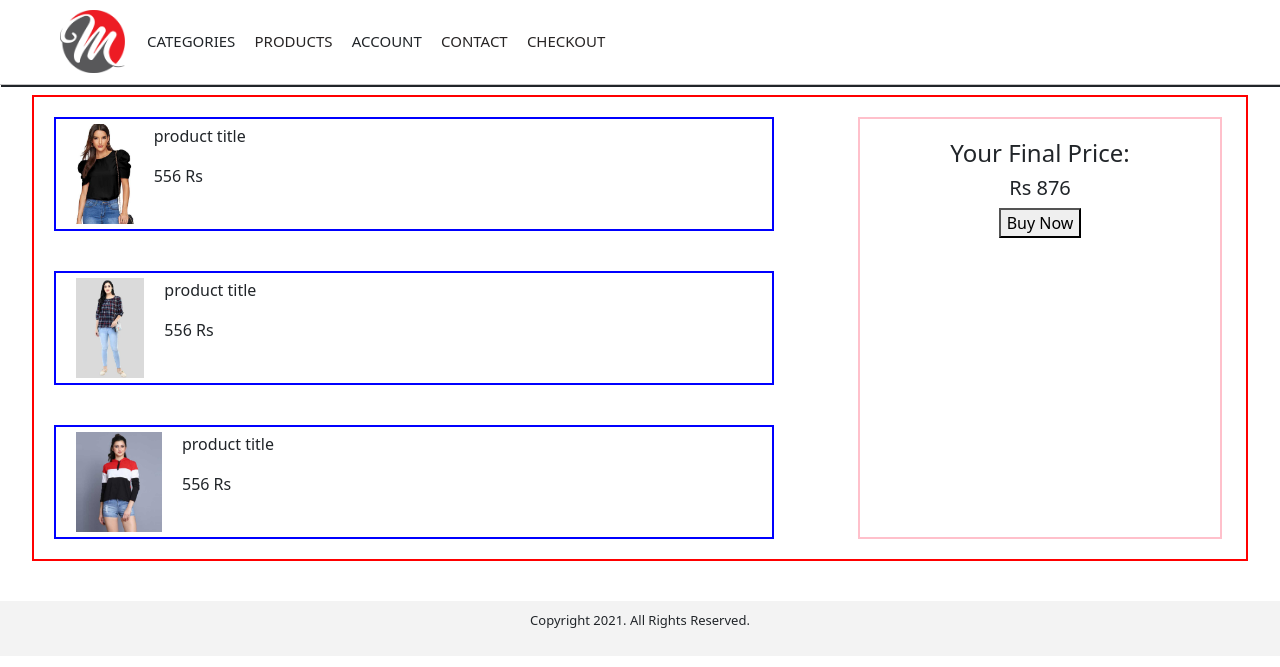
After one commit to rahulbagga/ecommercephp, a PHP site: page /checkout.html in a window 1280 px wide. The commit adds this page. Shown: the top 667 px of the page. Run offline with PHP 8.4, Linux system fonts and the light colour scheme.

Commit message:
Fourth commit

```diff
--- /dev/null
+++ b/checkout.html
@@ -0,0 +1,75 @@
+<!DOCTYPE html>
+<html lang="en">
+<head>
+    <meta charset="UTF-8">
+    <meta http-equiv="X-UA-Compatible" content="IE=edge">
+    <meta name="viewport" content="width=device-width, initial-scale=1.0">
+    <link rel = "stylesheet" href="bootstrap/css/bootstrap.min.css" type="text/css">
+    <link rel = "stylesheet" href="css/main.css" type="text/css">
+    <title>Myntra</title>
+</head>
+<body>
+    <div id="fscreen">
+
+
+    <header>
+        <nav>
+            <div id="logoheader">
+                <a href="index.html"><img id="imglogo" src="img/logo.png"></a>
+            </div>
+
+            <ul>
+
+                <li>CATEGORIES</li>
+                <li><a href="products.html">PRODUCTS</a></li>
+                <li>ACCOUNT</li>
+                <li><a href="contact.html">CONTACT</a></li>
+                <li><a href="checkout.html">CHECKOUT</a></li>
+            </ul>
+        </nav>
+    </header>
+    <main>
+       <!--- <img src ="img/back.png"> -->
+       <div id="checkoutcontainer">
+                <div id="checkoutleftcontainer">
+                    <div class="checkoutproductsbox">
+                        <img src="img/products/products1.jpg">
+                        <div id="checkoutleft">
+                            <p>product title</p>
+                            <p class="checkoutsingleprice">556 Rs</p>
+                        </div>
+                    </div>
+
+                    <div class="checkoutproductsbox">
+                        <img src="img/products/products2.jpg">
+                        <div id="checkoutleft">
+                            <p>product title</p>
+                            <p class="checkoutsingleprice">556 Rs</p>
+                        </div>
+                    </div>
+                    <div class="checkoutproductsbox">
+                        <img src="img/products/products3.jpg">
+                        <div id="checkoutleft">
+                            <p>product title</p>
+                            <p class="checkoutsingleprice">556 Rs</p>
+                        </div>
+                    </div>
+
+                </div>
+                <div id="checkoutfinalbox">
+                    <h4>Your Final Price: </h4>
+                    <h5>Rs 876</h5>
+                    <button>Buy Now</button>
+                </div>
+
+       </div>
+
+    </main>
+
+    <footer>
+        <p>Copyright 2021. All Rights Reserved.</p>
+    </footer>
+    </div>
+    <script src="bootstrap/js/bootstrap.min.js"></script>
+</body>
+</html>
--- a/contact.html
+++ b/contact.html
@@ -21,7 +21,7 @@
                 <li><a href="products.html">PRODUCTS</a></li>
                 <li>ACCOUNT</li>
                 <li><a href="contact.html">CONTACT</a></li>
-                <li>CHECKOUT</li>
+                <li><a href="checkout.html">CHECKOUT</a></li>
             </ul>
         </nav>
     </header>
--- a/css/main.css
+++ b/css/main.css
@@ -166,8 +166,8 @@ div.productsblock {
 div.productsimgbox {
   display: block;
   width: 90%;
-  height: 70%;
-  margin: 25px auto 0px auto;
+  height: 60%;
+  margin: 25px auto 10px auto;
   border-bottom: rgb(214, 228, 214) 1px solid;
 }
 div.productsimgbox img {
@@ -175,10 +175,11 @@ div.productsimgbox img {
   width: 80%;
   max-width: 200px;
   max-height: 90%;
-  margin: 2px auto 0px auto;
+  margin: 12px auto 0px auto;
+  overflow: hidden;
 }
 div.productsdata {
-  margin-top: 2px;
+  margin-top: 5px;
   margin-left: 10px;
   text-align: left;
   font-size: 14px;
@@ -186,4 +187,38 @@ div.productsdata {
 p.productsprice {
   margin-bottom: 1px;
   text-align: center;
+  margin-left: 0;
+  margin-right: 2px;
 }
+
+/*checkout page*/
+div#checkoutcontainer {
+  display: flex;
+  border: red 2px solid;
+  width: 95%;
+  margin: 10px auto 10px auto;
+}
+div.checkoutproductsbox {
+  display: flex;
+  width: 90%;
+  border: blue 2px solid;
+  max-height: 150px;
+  padding: 5px 20px 5px 20px;
+  margin: 20px;
+  float: left;
+  clear: right;
+}
+div.checkoutproductsbox img {
+  max-height: 100px;
+  margin-right: 20px;
+}
+div#checkoutfinalbox {
+  display: block;
+  width: 30%;
+  margin: 20px auto 20px auto;
+  padding-top: 20px;
+  text-align: center;
+  border: pink 2px solid;
+  clear: left;
+  float: right;
+}
--- a/index.html
+++ b/index.html
@@ -24,7 +24,7 @@
                 <li><a href="products.html">PRODUCTS</a></li>
                 <li>ACCOUNT</li>
                 <li><a href="contact.html">CONTACT</a></li>
-                <li>CHECKOUT</li>
+                <li><a href="checkout.html">CHECKOUT</a></li>
             </ul>
         </nav>
     </header>
--- a/products.html
+++ b/products.html
@@ -24,7 +24,7 @@
                 <li><a href="products.html">PRODUCTS</a></li>
                 <li>ACCOUNT</li>
                 <li><a href="contact.html">CONTACT</a></li>
-                <li>CHECKOUT</li>
+                <li><a href="checkout.html">CHECKOUT</a></li>
             </ul>
         </nav>
     </header>
--- a/productview.html
+++ b/productview.html
@@ -24,7 +24,7 @@
                 <li><a href="products.html">PRODUCTS</a></li>
                 <li>ACCOUNT</li>
                 <li><a href="contact.html">CONTACT</a></li>
-                <li>CHECKOUT</li>
+                <li><a href="checkout.html">CHECKOUT</a></li>
             </ul>
         </nav>
     </header>
@@ -56,7 +56,7 @@
                         <option value="xl">XL</option>
                         <option value="xxl">XXL</option>
                     </select>
-                    <form id="productviewqform">
+                    <form action="checkout.html" method="post" id="productviewqform">
                         <input type="submit" value="Add to Cart">
                     </form>
                     <br>
```
